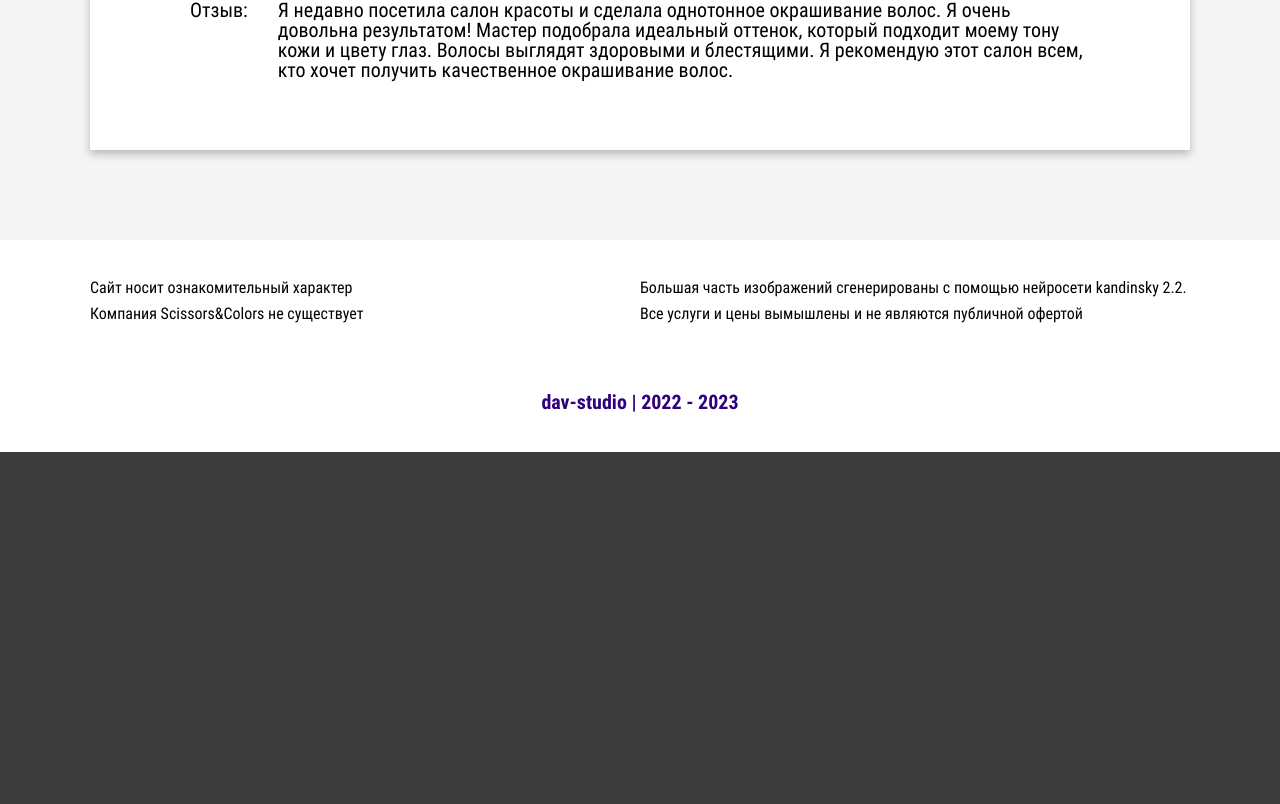
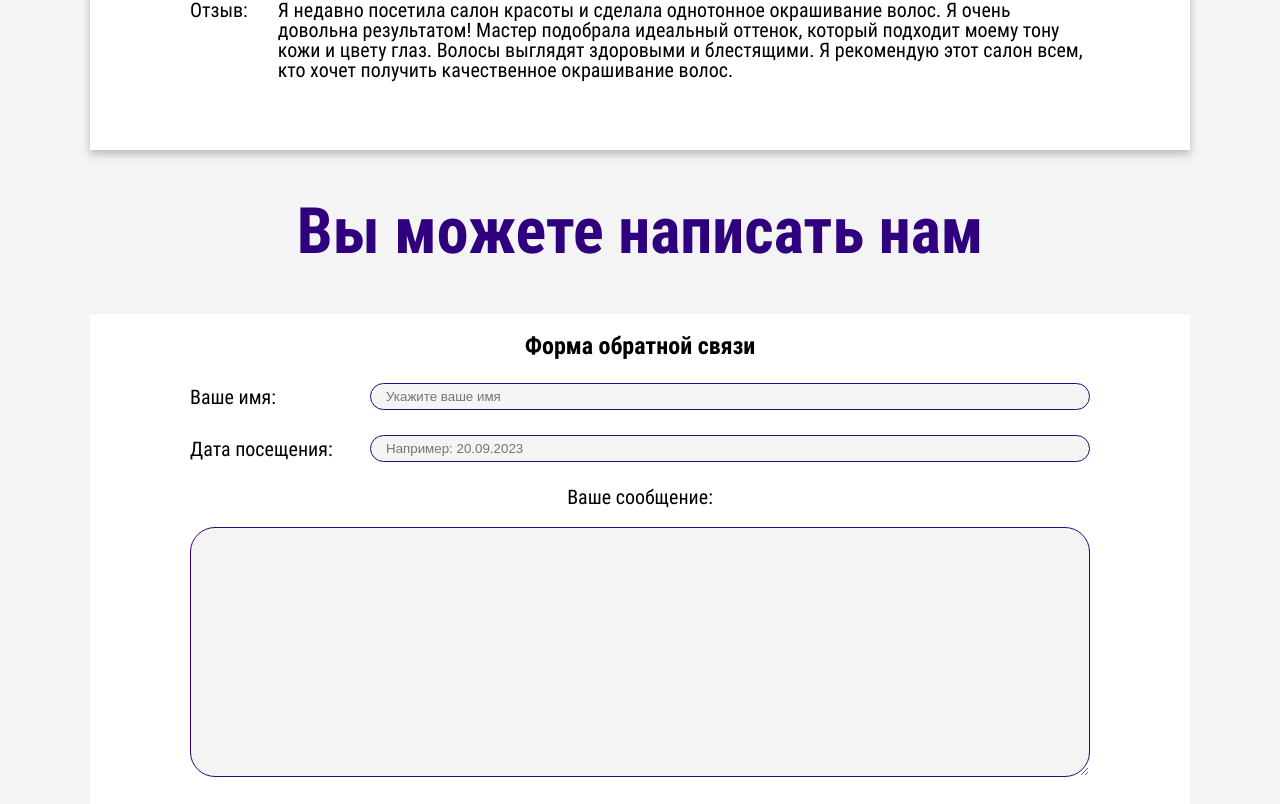
Before and after one commit to AntonDzyubenkoGit/Scissors-Colors, a React (Vite) app: page /feedback in a window 1280 px wide. Shown: the part 1993-2797 px from the top of the page. Before the commit the page ends 2445 px from the top, so only its background shows below. Built offline with nearby package versions, Linux system fonts and the light colour scheme.

Commit message:
Добавлена форма обратной связи

```diff
--- a/src/components/FeedbackForm/FeedbackForm.jsx
+++ b/src/components/FeedbackForm/FeedbackForm.jsx
@@ -1,7 +1,117 @@
-import React from 'react';
+import React, { useRef, useState } from 'react';
+import styles from './FeedbackForm.module.css';
 
-const FeedbackForm = () => {
-  return <div>FeedbackForm</div>;
+const FeedbackForm = ({ isDarkMode }) => {
+  const [status, setStatus] = useState('');
+
+  const [inputName, setInputName] = useState();
+  const [inputDate, setInputDate] = useState();
+  const [textMessage, setTextMessage] = useState();
+
+  if (status === 'completed') {
+    return (
+      <p style={{ textAlign: 'center', marginTop: 50, fontSize: 28 }}>
+        Спасибо! Ваше собщение никуда не отправлено!
+      </p>
+    );
+  }
+
+  async function handleSubmit(e) {
+    e.preventDefault();
+    setStatus('submitting');
+
+    const name = inputName.trim();
+    const date = inputDate.trim();
+    const message = textMessage.trim();
+
+    if ((name.length > 0) & (date.length > 0) & (message.length > 0)) {
+      await submitForm();
+      setStatus('completed');
+    } else {
+      setStatus('');
+    }
+  }
+
+  function handleNameChange(e) {
+    setInputName(e.target.value);
+  }
+
+  function handleDateChange(e) {
+    setInputDate(e.target.value);
+  }
+
+  function handleTextareaChange(e) {
+    setTextMessage(e.target.value);
+  }
+
+  return (
+    <div className={`${styles.feedback} container`}>
+      <h2>Вы можете написать нам</h2>
+      <form
+        onSubmit={handleSubmit}
+        name="feedbackForm"
+        autoComplete="off"
+        className={isDarkMode ? styles.feedback__form : `${styles.feedback__form} ${styles.dark}`}
+      >
+        <p className={styles.feedback__item}>Форма обратной связи</p>
+        <div
+          className={
+            isDarkMode ? styles.feedback__field : `${styles.feedback__field} ${styles.dark}`
+          }
+        >
+          <label htmlFor="name">Ваше имя:</label>
+          <input
+            type="text"
+            name="name"
+            id="name"
+            placeholder="Укажите ваше имя"
+            required
+            onChange={handleNameChange}
+          />
+        </div>
+        <div
+          className={
+            isDarkMode ? styles.feedback__field : `${styles.feedback__field} ${styles.dark}`
+          }
+        >
+          <label htmlFor="date">Дата посещения:</label>
+          <input
+            type="text"
+            name="date"
+            id="date"
+            placeholder="Например: 20.09.2023"
+            required
+            onChange={handleDateChange}
+          />
+        </div>
+        <div
+          className={
+            isDarkMode ? styles.feedback__message : `${styles.feedback__message} ${styles.dark}`
+          }
+        >
+          <label htmlFor="message">Ваше сообщение:</label>
+          <textarea name="message" id="message" required onChange={handleTextareaChange}></textarea>
+        </div>
+        <div style={{ textAlign: 'center' }}>
+          <button
+            className={isDarkMode ? styles.feedback__btn : `${styles.feedback__btn} ${styles.dark}`}
+            type="submit"
+            disabled={status === 'submitting'}
+          >
+            Отправить
+          </button>
+        </div>
+      </form>
+    </div>
+  );
 };
 
 export default FeedbackForm;
+
+function submitForm() {
+  return new Promise((resolve) => {
+    setTimeout(() => {
+      resolve();
+    }, 1500);
+  });
+}
--- a/src/components/FeedbackForm/FeedbackForm.module.css
+++ b/src/components/FeedbackForm/FeedbackForm.module.css
@@ -0,0 +1,141 @@
+.feedback {
+  margin-top: 50px;
+  padding: 0 25px;
+}
+
+.feedback__form {
+  max-width: 1100px;
+  margin: 50px auto 0;
+
+  background-color: var(--light-bg-element-color);
+}
+
+.feedback__form.dark {
+  background-color: var(--dark-bg-element-color);
+}
+
+.feedback__item {
+  text-align: center;
+  font-size: 24px;
+  font-family: var(--font-bold);
+
+  padding-top: 20px;
+}
+
+.feedback__field {
+  padding: 0 100px;
+  margin-top: 25px;
+
+  display: grid;
+  grid-template-columns: minmax(auto, 150px) 1fr;
+  align-items: center;
+  justify-content: start;
+
+  gap: 30px;
+  width: 100%;
+}
+
+.feedback__field > input {
+  flex: 0 1 500px;
+  padding: 5px 15px;
+
+  border-radius: 25px;
+  border: 1px solid var(--light-title-color);
+
+  background-color: var(--light-bg-page-color);
+  color: var(--light-text-color);
+}
+
+.feedback__field.dark > input {
+  border: 1px solid var(--dark-title-color);
+  background-color: var(--dark-bg-page-color);
+  color: var(--dark-text-color);
+}
+
+.feedback__message {
+  display: flex;
+  flex-direction: column;
+  align-items: center;
+  justify-content: center;
+  gap: 20px;
+
+  margin-top: 25px;
+}
+
+.feedback__message textarea {
+  flex: 0 1 250px;
+  max-width: 900px;
+  width: 100%;
+
+  padding: 15px;
+
+  border-radius: 25px;
+  border: 1px solid var(--light-title-color);
+
+  background-color: var(--light-bg-page-color);
+  color: var(--light-text-color);
+}
+
+.feedback__message.dark textarea {
+  border: 1px solid var(--dark-title-color);
+  background-color: var(--dark-bg-page-color);
+  color: var(--dark-text-color);
+}
+
+.feedback__btn {
+  margin-top: 30px;
+  margin-bottom: 30px;
+  padding: 10px 60px;
+
+  color: var(--light-text-color);
+  background-color: var(--light-bg-page-color);
+
+  border-radius: 25px;
+  border: 1px solid var(--light-title-color);
+
+  font-family: var(--font-bold);
+  font-size: 24px;
+
+  cursor: pointer;
+}
+
+.feedback__btn.dark {
+  color: var(--dark-text-color);
+  background-color: var(--dark-bg-page-color);
+  border: 1px solid var(--dark-title-color);
+}
+
+.feedback__btn:disabled {
+  opacity: 0.2;
+  cursor: auto;
+}
+
+@media (max-width: 992px) {
+  .feedback {
+    margin-top: 25px;
+    padding: 0 15px;
+  }
+
+  .feedback__field {
+    padding: 0 15px;
+  }
+
+  .feedback__message {
+    padding: 0 15px;
+  }
+
+  .feedback__btn {
+    font-size: 20px;
+  }
+}
+
+@media (max-width: 768px) {
+  .feedback__field {
+    margin-top: 25px;
+
+    grid-template-columns: 1fr;
+    gap: 15px;
+
+    text-align: center;
+  }
+}
--- a/src/pages/FeedbackPage.jsx
+++ b/src/pages/FeedbackPage.jsx
@@ -6,7 +6,7 @@ const FeedbackPage = ({ isDarkMode }) => {
   return (
     <main>
       <Feedback isDarkMode={isDarkMode} />
-      {/* <FeedbackForm isDarkMode={isDarkMode} /> */}
+      <FeedbackForm isDarkMode={isDarkMode} />
     </main>
   );
 };
```
